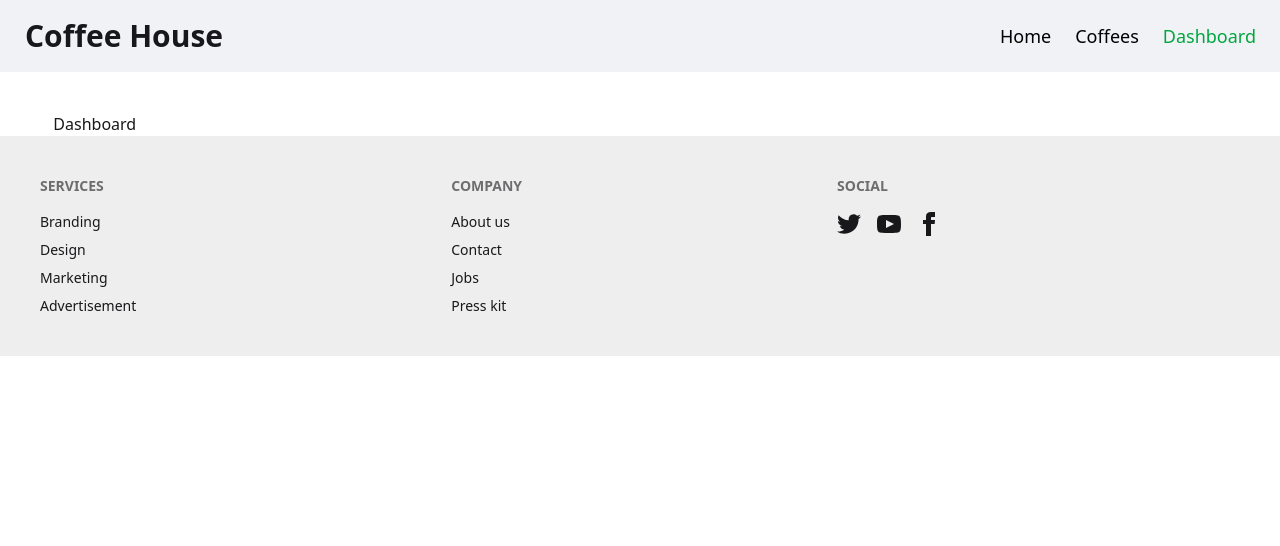
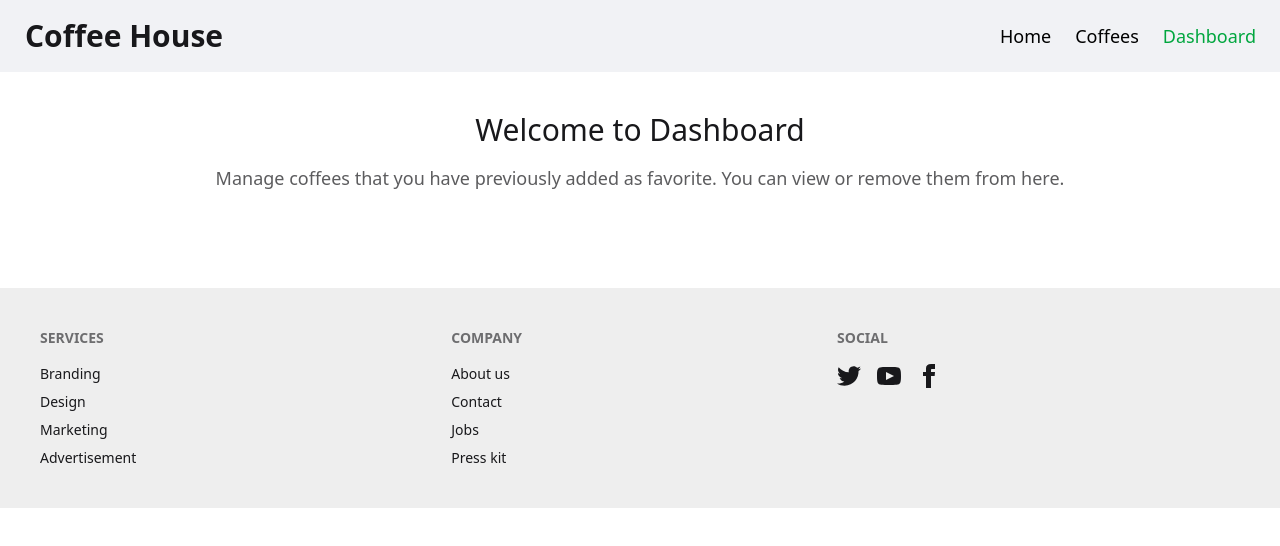
Before and after one commit to Taanveer22/coffee-collections-2, a React (Vite) app: page /dashboard in a window 1280 px wide. Shown: the top 546 px of the page. Built offline with nearby package versions, Linux system fonts and the light colour scheme.

Commit message:
alhamdulliah coffees data load from local storage to dasboard component

```diff
--- a/src/pages/Dashboard.jsx
+++ b/src/pages/Dashboard.jsx
@@ -1,9 +1,30 @@
-import React from 'react'
+import { useEffect, useState } from "react";
+import Heading from "../components/Heading";
+import { getFromFavourite } from "../utilities";
+import Card from "../components/Card";
 
 const Dashboard = () => {
+  const [coffees, setCoffees] = useState([]);
+  useEffect(() => {
+    const favouriteList = getFromFavourite();
+    // console.log(favouriteList);
+    setCoffees(favouriteList);
+  }, []);
   return (
-    <div>Dashboard</div>
-  )
-}
+    <>
+      <div className="mb-12">
+        <Heading
+          title="Welcome to Dashboard"
+          subTitle="Manage coffees that you have previously added as favorite. You can view or remove them from here."
+        ></Heading>
+        <div className="grid gap-6 grid-cols-1 sm:grid-cols-2 lg:grid-cols-3">
+          {coffees.map((coffeeItem) => (
+            <Card key={coffeeItem.id} coffeeItem={coffeeItem}></Card>
+          ))}
+        </div>
+      </div>
+    </>
+  );
+};
 
-export default Dashboard
+export default Dashboard;
```
